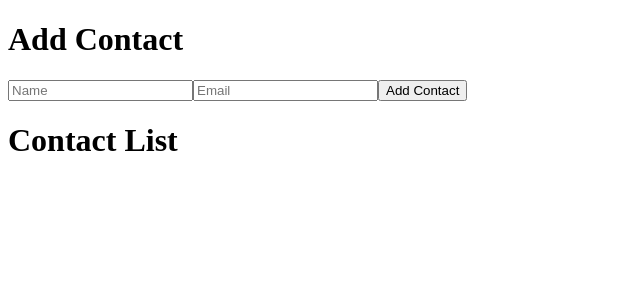
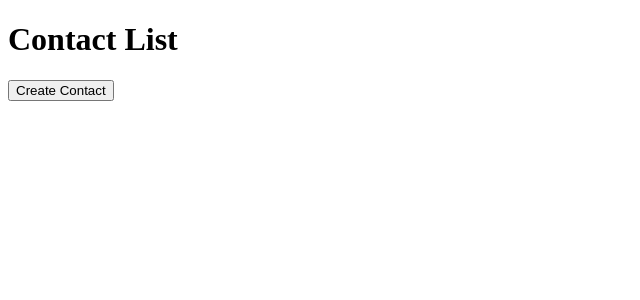
Before and after one commit to tushar-nath/contact-management-app, a React (Create React App) app: page / in a window 1280 px wide. Shown: the top 300 px of the page, without its empty margins (0-640 px from the left). Built offline with nearby package versions, Linux system fonts and the light colour scheme.

Commit message:
Added a react-modal

```diff
--- a/package.json
+++ b/package.json
@@ -16,6 +16,7 @@
     "postcss": "^8.4.23",
     "react": "^18.2.0",
     "react-dom": "^18.2.0",
+    "react-modal": "^3.16.1",
     "react-query": "^3.39.3",
     "react-redux": "^8.0.5",
     "react-router-dom": "^6.11.2",
@@ -48,5 +49,8 @@
       "last 1 firefox version",
       "last 1 safari version"
     ]
+  },
+  "devDependencies": {
+    "@types/react-modal": "^3.16.0"
   }
 }
--- a/src/App.tsx
+++ b/src/App.tsx
@@ -1,12 +1,9 @@
 import React from "react";
-import ContactForm from "./components/ContactForm";
 import ContactList from "./components/ContactList";
 
 const App: React.FC = () => {
   return (
     <div>
-      <h1>Add Contact</h1>
-      <ContactForm />
       <h1>Contact List</h1>
       <ContactList />
     </div>
--- a/src/components/ContactForm.tsx
+++ /dev/null
@@ -1,45 +0,0 @@
-import React, { useState } from "react";
-import { useDispatch } from "react-redux";
-import { addContact } from "../reducers/contactReducer";
-
-const ContactForm: React.FC = () => {
-  const dispatch = useDispatch();
-  const [name, setName] = useState("");
-  const [email, setEmail] = useState("");
-
-  const handleSubmit = (e: React.FormEvent) => {
-    e.preventDefault();
-
-    const newContact = {
-      id: Date.now(),
-      name,
-      email,
-    };
-
-    dispatch(addContact(newContact));
-
-    // Reset form fields
-    setName("");
-    setEmail("");
-  };
-
-  return (
-    <form onSubmit={handleSubmit}>
-      <input
-        type="text"
-        placeholder="Name"
-        value={name}
-        onChange={(e) => setName(e.target.value)}
-      />
-      <input
-        type="email"
-        placeholder="Email"
-        value={email}
-        onChange={(e) => setEmail(e.target.value)}
-      />
-      <button type="submit">Add Contact</button>
-    </form>
-  );
-};
-
-export default ContactForm;
--- a/src/components/ContactList.tsx
+++ b/src/components/ContactList.tsx
@@ -4,7 +4,9 @@ import {
   selectContacts,
   deleteContact,
   updateContact,
+  addContact,
 } from "../reducers/contactReducer";
+import Modal from "react-modal";
 
 interface Contact {
   id: number;
@@ -17,6 +19,12 @@ const ContactList: React.FC = () => {
   const dispatch = useDispatch();
   const [selectedContact, setSelectedContact] = useState<Contact | null>(null);
   const [editedContact, setEditedContact] = useState<Contact | null>(null);
+  const [showCreateModal, setShowCreateModal] = useState(false);
+  const [newContact, setNewContact] = useState<Contact>({
+    id: 0,
+    name: "",
+    email: "",
+  });
 
   const handleViewDetails = (contact: Contact) => {
     setSelectedContact(contact);
@@ -34,6 +42,22 @@ const ContactList: React.FC = () => {
     if (editedContact) {
       dispatch(updateContact(editedContact));
       setEditedContact(null);
+    }
+  };
+
+  const handleCreateContact = () => {
+    setShowCreateModal(true);
+  };
+
+  const handleCloseCreateModal = () => {
+    setShowCreateModal(false);
+  };
+
+  const handleAddContact = () => {
+    if (newContact.name && newContact.email) {
+      dispatch(addContact(newContact));
+      setNewContact({ id: 0, name: "", email: "" });
+      setShowCreateModal(false);
     }
   };
 
@@ -86,6 +110,30 @@ const ContactList: React.FC = () => {
           <button onClick={handleSaveContact}>Save</button>
         </div>
       )}
+
+      <button onClick={handleCreateContact}>Create Contact</button>
+
+      <Modal isOpen={showCreateModal} onRequestClose={handleCloseCreateModal}>
+        <h2>Create Contact</h2>
+        <input
+          type="text"
+          placeholder="Name"
+          value={newContact.name}
+          onChange={(e) =>
+            setNewContact({ ...newContact, name: e.target.value })
+          }
+        />
+        <input
+          type="email"
+          placeholder="Email"
+          value={newContact.email}
+          onChange={(e) =>
+            setNewContact({ ...newContact, email: e.target.value })
+          }
+        />
+        <button onClick={handleAddContact}>Add Contact</button>
+        <button onClick={handleCloseCreateModal}>Cancel</button>
+      </Modal>
     </div>
   );
 };
```
Also changed, not shown: 1 other file (tests, documents, lock files or other folders).
